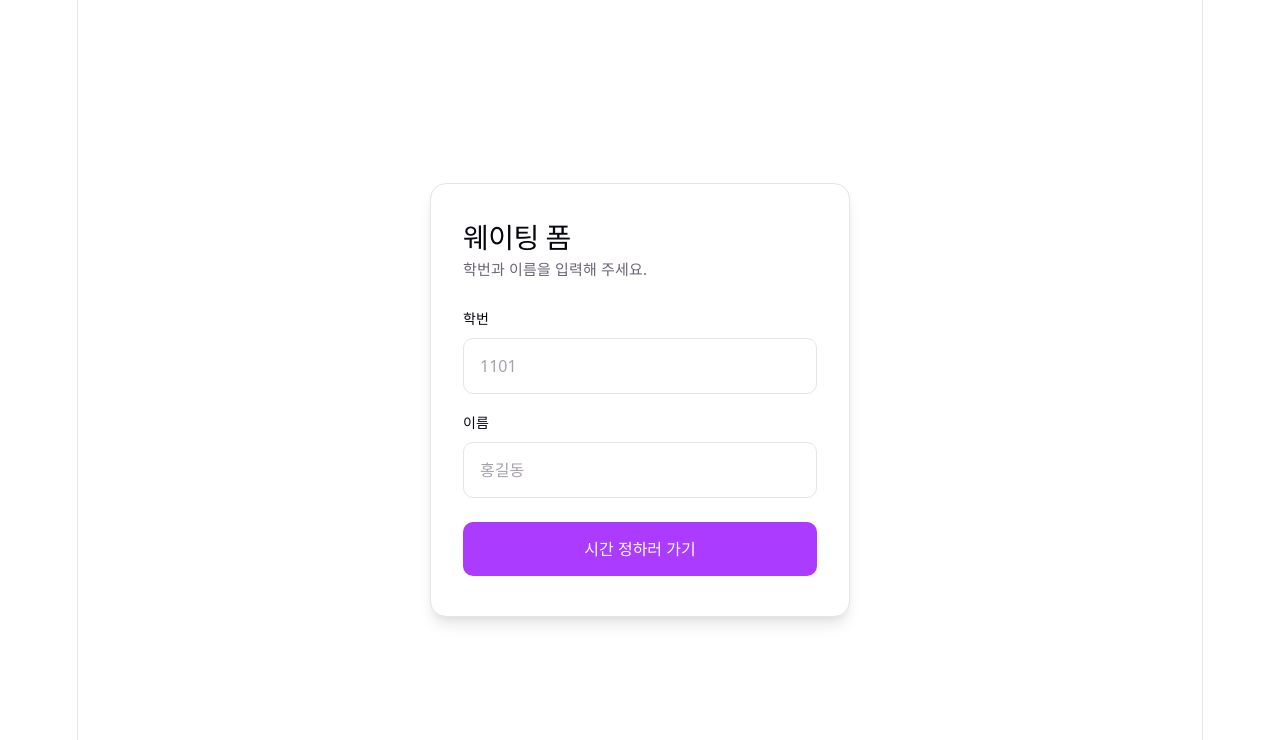
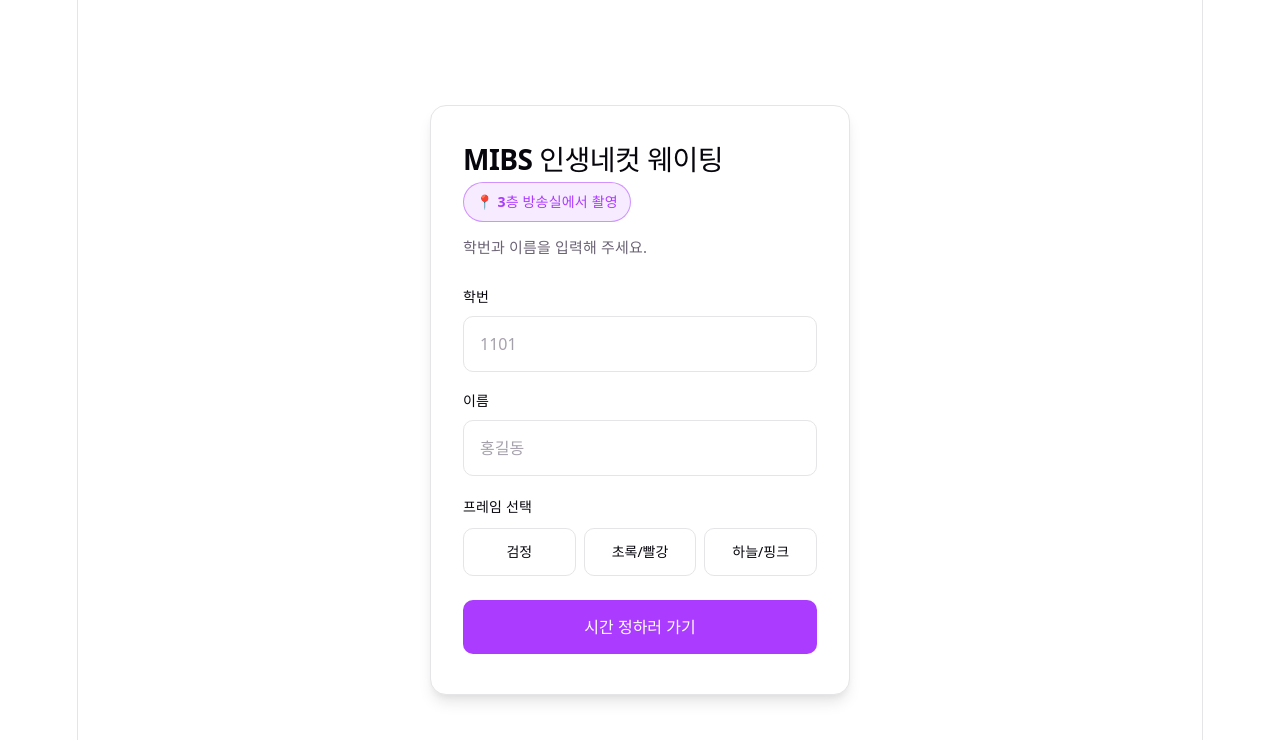
Before and after one commit to taetae0821/MIBS_Club_festivities_Form, a React (Vite) app: page / in a window 1280 px wide. Shown: the top 740 px of the page. Built offline with nearby package versions, Linux system fonts and the light colour scheme; no server answers.

Commit message:
프레임 선택 추가

```diff
--- a/src/App.css
+++ b/src/App.css
@@ -29,6 +29,19 @@
   letter-spacing: -0.5px;
   color: var(--text-h);
   margin-bottom: 6px;
+}
+
+/* 촬영 장소 안내 배지 */
+.location {
+  align-self: flex-start;
+  margin: 4px 0 12px;
+  padding: 6px 12px;
+  font-size: 14px;
+  font-weight: 600;
+  color: var(--accent);
+  background: var(--accent-bg);
+  border: 1px solid var(--accent-border);
+  border-radius: 999px;
 }
 
 .subtitle {
@@ -81,6 +94,53 @@
   &:focus {
     border-color: var(--accent);
     box-shadow: 0 0 0 4px var(--accent-bg);
+  }
+}
+
+/* 프레임 선택 */
+.frameSection {
+  margin-top: 18px;
+}
+
+.frameTitle {
+  display: block;
+  margin-bottom: 8px;
+  font-size: 14px;
+  font-weight: 500;
+  color: var(--text-h);
+}
+
+.frameGrid {
+  display: grid;
+  grid-template-columns: repeat(3, 1fr);
+  gap: 8px;
+}
+
+.frameOption {
+  min-height: 48px;
+  padding: 8px;
+  font: inherit;
+  font-size: 14px;
+  color: var(--text-h);
+  background: transparent;
+  border: 1.5px solid var(--border);
+  border-radius: 10px;
+  cursor: pointer;
+
+  &:hover {
+    border-color: var(--accent-border);
+  }
+
+  &.selected {
+    color: var(--accent);
+    background: var(--accent-bg);
+    border-color: var(--accent);
+    font-weight: 600;
+  }
+
+  &:focus-visible {
+    outline: 2px solid var(--accent);
+    outline-offset: 2px;
   }
 }
 
--- a/src/admin.jsx
+++ b/src/admin.jsx
@@ -174,6 +174,7 @@ function HourDetail({ hour, list, onClose }) {
                 <span className="slotWho">
                   <span className="slotId">{r.studentId}</span>
                   {r.name}
+                  {r.frame && <span>{r.frame}</span>}
                 </span>
               ) : (
                 <span className="slotEmpty">비어 있음</span>
@@ -269,6 +270,7 @@ function Dashboard({ onLogout }) {
                 <th>시간</th>
                 <th>학번</th>
                 <th>이름</th>
+                <th>프레임</th>
               </tr>
             </thead>
             <tbody>
@@ -277,6 +279,7 @@ function Dashboard({ onLogout }) {
                   <td>{r.time}</td>
                   <td>{r.studentId}</td>
                   <td>{r.name}</td>
+                  <td>{r.frame || '-'}</td>
                 </tr>
               ))}
             </tbody>
--- a/src/api.js
+++ b/src/api.js
@@ -4,7 +4,7 @@ const API_URL = import.meta.env.VITE_API_URL ?? '';
 
 /**
  * 웨이팅 신청을 백엔드로 보냅니다.
- * 요청 본문(JSON): { studentId: "1101", name: "홍길동", time: "10:30" }
+ * 요청 본문(JSON): { studentId: "1101", name: "홍길동", frame: "핑크", time: "10:30" }
  */
 export async function submitWaiting(data) {
   const res = await fetch(`${API_URL}/api/waiting`, {
--- a/src/form.jsx
+++ b/src/form.jsx
@@ -1,5 +1,6 @@
 import { useState } from 'react';
 import { useLocation, useNavigate } from 'react-router-dom';
+import { FRAMES } from './frames.js';
 
 function Form() {
   const navigate = useNavigate();
@@ -8,6 +9,7 @@ function Form() {
   // 시간 페이지에서 "이전"으로 돌아오면 입력값 유지
   const [studentId, setStudentId] = useState(location.state?.studentId ?? '');
   const [name, setName] = useState(location.state?.name ?? '');
+  const [frame, setFrame] = useState(location.state?.frame ?? '');
   const [error, setError] = useState('');
 
   function handleSubmit(e) {
@@ -23,13 +25,18 @@ function Form() {
       setError('이름을 입력해 주세요.');
       return;
     }
+    if (!frame) {
+      setError('프레임을 선택해 주세요.');
+      return;
+    }
 
-    navigate('/time', { state: { studentId: id, name: n } });
+    navigate('/time', { state: { studentId: id, name: n, frame } });
   }
 
   return (
     <form className="card" onSubmit={handleSubmit} noValidate>
-      <p className="title">웨이팅 폼</p>
+      <p className="title">MIBS 인생네컷 웨이팅</p>
+      <p className="location">📍 3층 방송실에서 촬영</p>
       <p className="subtitle">학번과 이름을 입력해 주세요.</p>
 
       <div className="inputGroup">
@@ -61,6 +68,27 @@ function Form() {
         </label>
       </div>
 
+      <div className="frameSection">
+        <span className="frameTitle">프레임 선택</span>
+        <div className="frameGrid" role="radiogroup" aria-label="프레임 선택">
+          {FRAMES.map((option) => (
+            <button
+              key={option}
+              type="button"
+              role="radio"
+              aria-checked={frame === option}
+              className={`frameOption${frame === option ? ' selected' : ''}`}
+              onClick={() => {
+                setFrame(option);
+                setError('');
+              }}
+            >
+              {option}
+            </button>
+          ))}
+        </div>
+      </div>
+
       {error && <p className="error">{error}</p>}
 
       <button type="submit" className="btn primary">
--- /dev/null
+++ b/src/frames.js
@@ -0,0 +1 @@
+export const FRAMES = ['검정', '초록/빨강', '하늘/핑크'];
--- a/src/slots.js
+++ b/src/slots.js
@@ -1,6 +1,6 @@
 // 선택 가능한 시간대 설정 (필요하면 여기만 바꾸면 됩니다)
 // 시간 선택 화면과 관리자 차트가 함께 사용합니다.
-export const START = '08:20';
+export const START = '08:30';
 export const END = '12:00';
 export const INTERVAL_MIN = 10;
 
--- a/src/time.jsx
+++ b/src/time.jsx
@@ -41,7 +41,7 @@ function Time() {
   }, [loadTaken]);
 
   // 학번/이름 없이 바로 들어오면 첫 페이지로
-  if (!info?.studentId || !info?.name) {
+  if (!info?.studentId || !info?.name || !info?.frame) {
     return <Navigate to="/" replace />;
   }
 
@@ -55,7 +55,7 @@ function Time() {
     setError('');
     try {
       const chosen = time;
-      await submitWaiting({ studentId: info.studentId, name: info.name, time: chosen });
+      await submitWaiting({ studentId: info.studentId, name: info.name, frame: info.frame, time: chosen });
       // 전송 중에 목록 갱신이 내 신청을 '마감'으로 보고 선택을 지웠을 수 있어서 다시 지정
       setTime(chosen);
       setError('');
@@ -80,6 +80,8 @@ function Time() {
           <dd>{info.studentId}</dd>
           <dt>이름</dt>
           <dd>{info.name}</dd>
+          <dt>프레임</dt>
+          <dd>{info.frame}</dd>
           <dt>시간</dt>
           <dd>{time}</dd>
         </dl>
@@ -94,7 +96,7 @@ function Time() {
     <form className="card" onSubmit={handleSubmit} noValidate>
       <p className="title">시간 선택</p>
       <p className="subtitle">
-        {info.studentId} {info.name}님, 원하는 시간을 골라 주세요.
+        {info.studentId} {info.name}님 · 프레임 {info.frame}, 원하는 시간을 골라 주세요.
       </p>
 
       <div className="slotGrid" role="radiogroup" aria-label="시간 선택">
```
Also changed, not shown: 2 other files (tests, documents, lock files or other folders).
